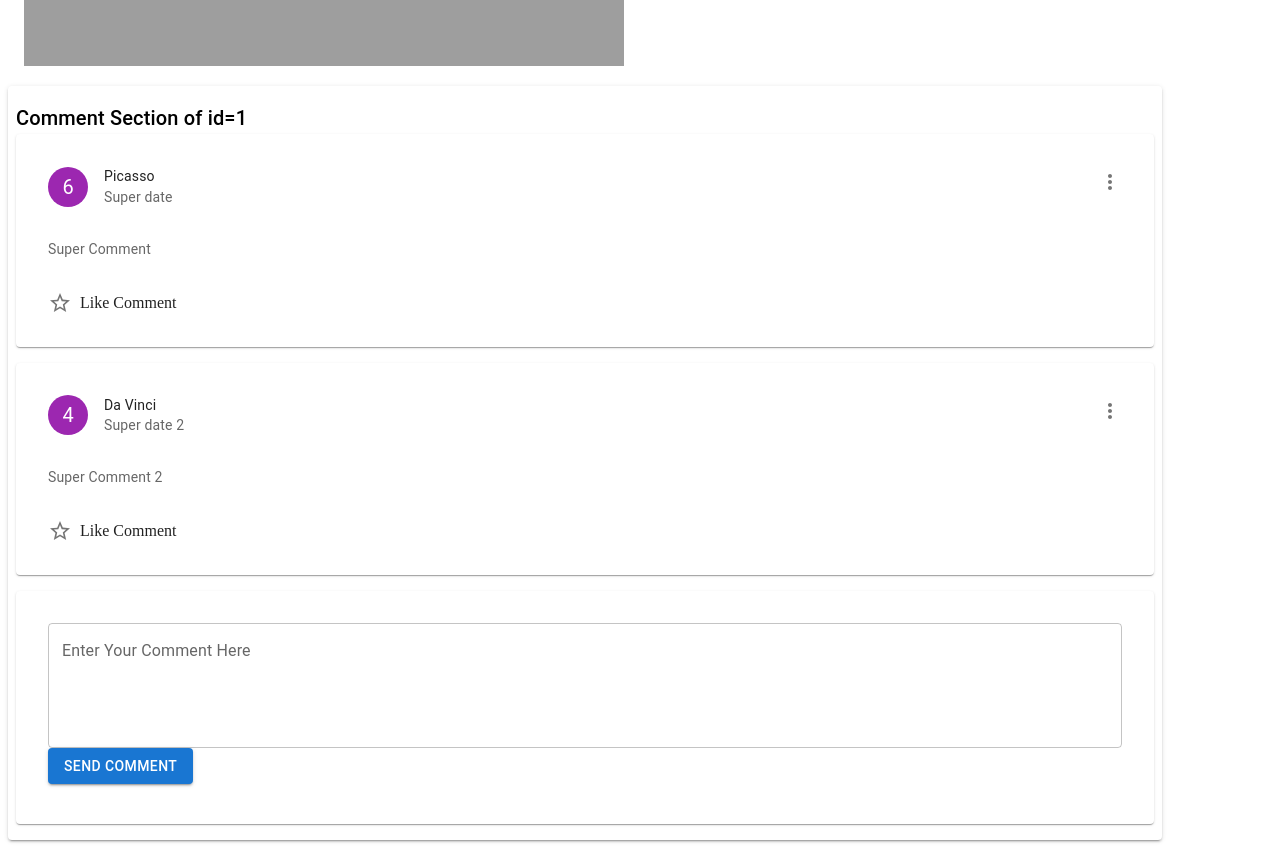
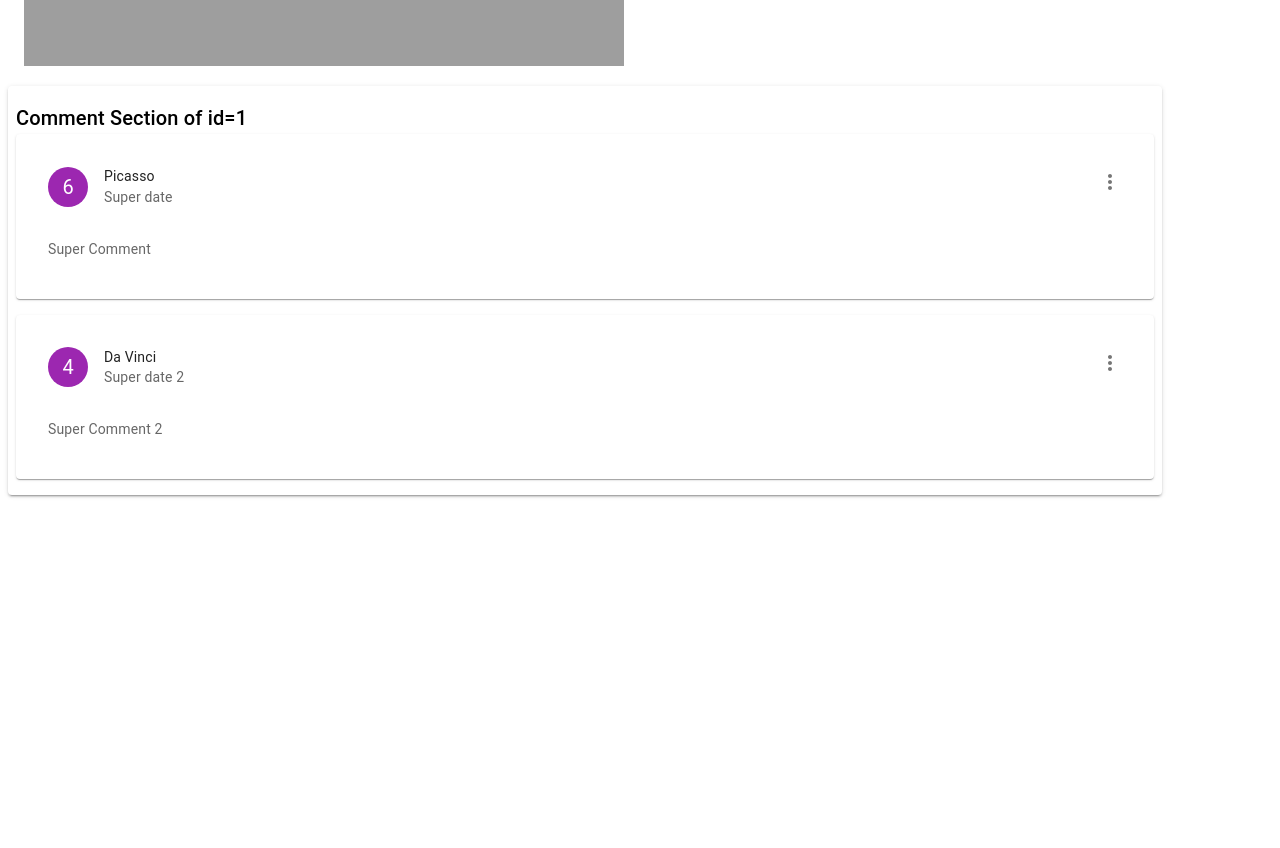
Before and after one commit to bounswe/bounswe2022group7, a React (Vite) app in the folder frontend/: page /art_item/1 in a window 1280 px wide. Shown: the part 1000-1848 px from the top of the page. After the commit the page ends 1503 px from the top, so only its background shows below. Built offline with nearby package versions, Linux system fonts and the light colour scheme; grey boxes are pictures that could not be loaded.

Commit message:
Update components with auth (FE, #290)

```diff
--- a/frontend/src/ResponsiveAppBar.js
+++ b/frontend/src/ResponsiveAppBar.js
@@ -14,8 +14,9 @@ import Tooltip from '@mui/material/Tooltip';
 import MenuItem from '@mui/material/MenuItem';
 import AdbIcon from '@mui/icons-material/Adb';
 
-const pages = ['Events', 'Art Items', 'Discussion Forum'];
-const settings = ['Profile', 'Account', 'Logout'];
+
+import { useNavigate } from 'react-router-dom';
+import { useAuth } from "./auth/useAuth";
 
 const ResponsiveAppBar = () => {
     const [anchorElNav, setAnchorElNav] = React.useState(null);
@@ -35,6 +36,33 @@ const ResponsiveAppBar = () => {
     const handleCloseUserMenu = () => {
         setAnchorElUser(null);
     };
+
+    const pages = ['Events', 'Art Items', 'Discussion Forum'];
+
+    const navigate = useNavigate()
+    const { token, clearToken } = useAuth()
+
+    let settings = token ? [
+        {
+            "name": "Log Out",
+            "onClick": () => {
+                clearToken()
+            }
+        }
+    ] : [
+        {
+            "name": "Sign Up",
+            "onClick": () => {
+                navigate("/auth/signup")
+            }
+        },
+        { // if no token add
+            "name": "Sign In",
+            "onClick": () => {
+                navigate("/auth/signin")
+            }
+        }
+    ]
 
     return (
         <AppBar position="static">
@@ -149,8 +177,8 @@ const ResponsiveAppBar = () => {
                             onClose={handleCloseUserMenu}
                         >
                             {settings.map((setting) => (
-                                <MenuItem key={setting} onClick={handleCloseUserMenu}>
-                                    <Typography textAlign="center">{setting}</Typography>
+                                <MenuItem key={setting.name} onClick={() => {setting.onClick(); handleCloseUserMenu()}}>
+                                    <Typography textAlign="center">{setting.name}</Typography>
                                 </MenuItem>
                             ))}
                         </Menu>
--- a/frontend/src/common/CommentSection.js
+++ b/frontend/src/common/CommentSection.js
@@ -6,10 +6,12 @@ import Typography from '@mui/material/Typography';
 import UserCard from './UserCard'
 import NewComment from './NewComment'
 
+import {useAuth} from "../auth/useAuth"
+
 function CommentSection(props) {
 
   let commentComponents = props.comments.map(commentData => UserCard(commentData))
-
+  const {token} = useAuth()
   return (
     <Box sx={{
       width: '90%',
@@ -24,7 +26,8 @@ function CommentSection(props) {
 
       <Stack spacing={2}>
         {commentComponents}
-        <NewComment />
+        {token && <NewComment />}
+
       </Stack>
     </Box>
   );
--- a/frontend/src/common/UserCard.js
+++ b/frontend/src/common/UserCard.js
@@ -1,5 +1,6 @@
 import React, { useState } from "react";
 import {useNavigate} from 'react-router-dom';
+import { useAuth } from "../auth/useAuth";
 
 import { CardHeader, CardContent, Card, Avatar, IconButton, Typography, MenuItem, Menu } from '@mui/material';
 import MoreVertIcon from '@mui/icons-material/MoreVert';
@@ -12,7 +13,7 @@ function UserCard(props) {
 
   let { userData, body, date } = props
 
-  const logged_in_user = true // TODO: set to true only if there is a JWT token
+  const { token } = useAuth()
 
   // HANDLING FOLLOW/LIKE FUNCTIONALITIES
 
@@ -91,7 +92,7 @@ function UserCard(props) {
           </CardContent>
         }
 
-        {logged_in_user && // if logged_in_user, render below
+        {token && // if logged_in_user, render below
           <CardActions disableSpacing>
             <IconButton onClick={body ? handleCommentLike : handleUserFollow} aria-label="add to favorites">
               {starState.stared ? <StarIcon /> : <StarOutlineIcon />}
--- a/frontend/src/pages/Authentication/SignInPage.js
+++ b/frontend/src/pages/Authentication/SignInPage.js
@@ -1,5 +1,6 @@
 import React, { useReducer } from "react";
 import {useNavigate} from 'react-router-dom';
+import { useAuth } from "../../auth/useAuth";
 
 import Button from "@mui/material/Button";
 import TextField from "@mui/material/TextField";
@@ -21,6 +22,7 @@ function SignInForm(props) {
   // otherwise breaks the 'Rules of Hooks' apparently.
   // ref: https://stackoverflow.com/questions/60700905/react-native-navigate-to-screen-invalid-hook-call
   const navigate = useNavigate();
+  const { saveToken } = useAuth()
 
   // Called when the user clicks the submit button. Observe how
   // the handleSubmit button is attached to the 'form' component
@@ -28,7 +30,8 @@ function SignInForm(props) {
   const handleSubmit = event => {
     event.preventDefault();
 
-    let data = { formInput };
+    console.log(formInput)
+    saveToken(formInput.email)
 
     /*
     // Here is how we will make a POST request in the backend.
```
